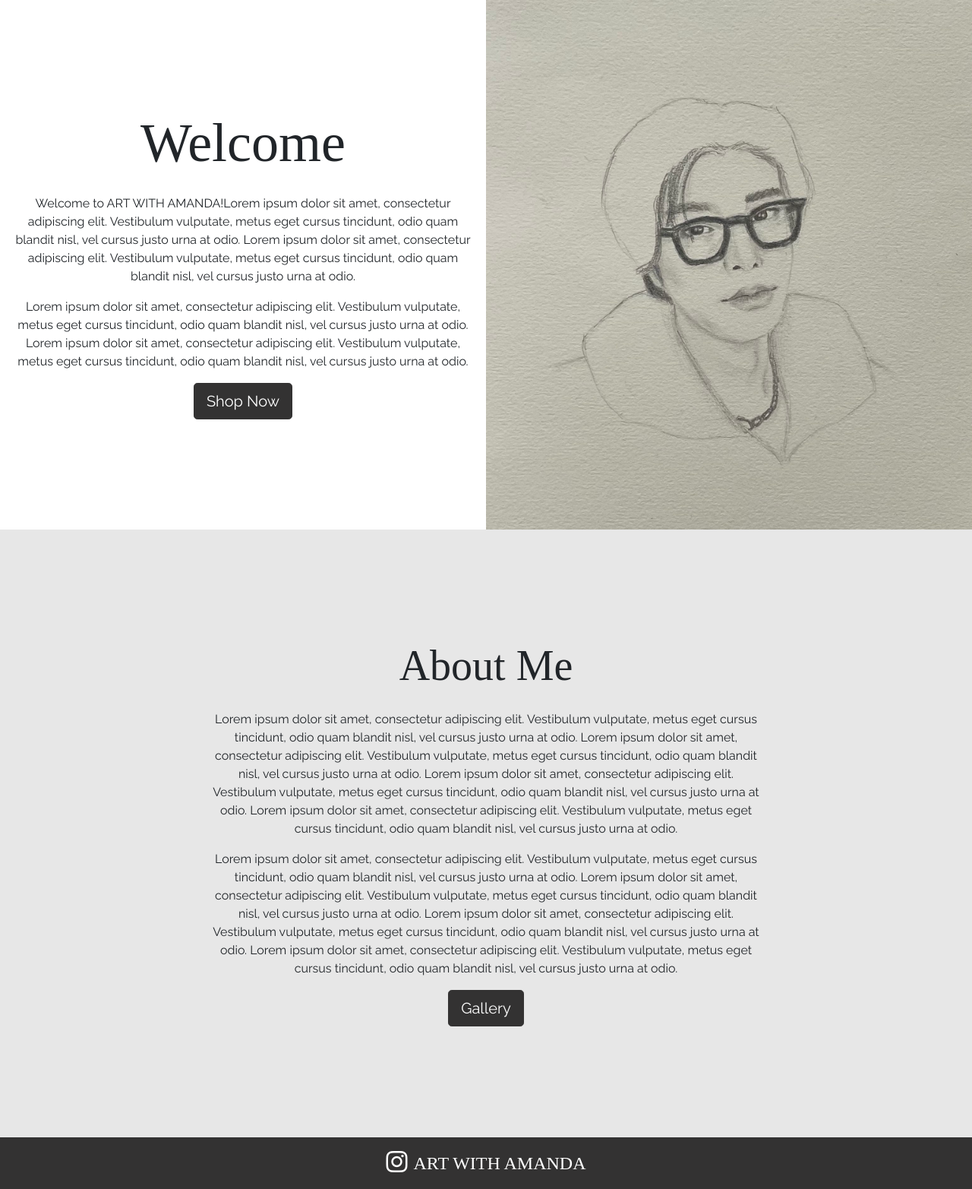
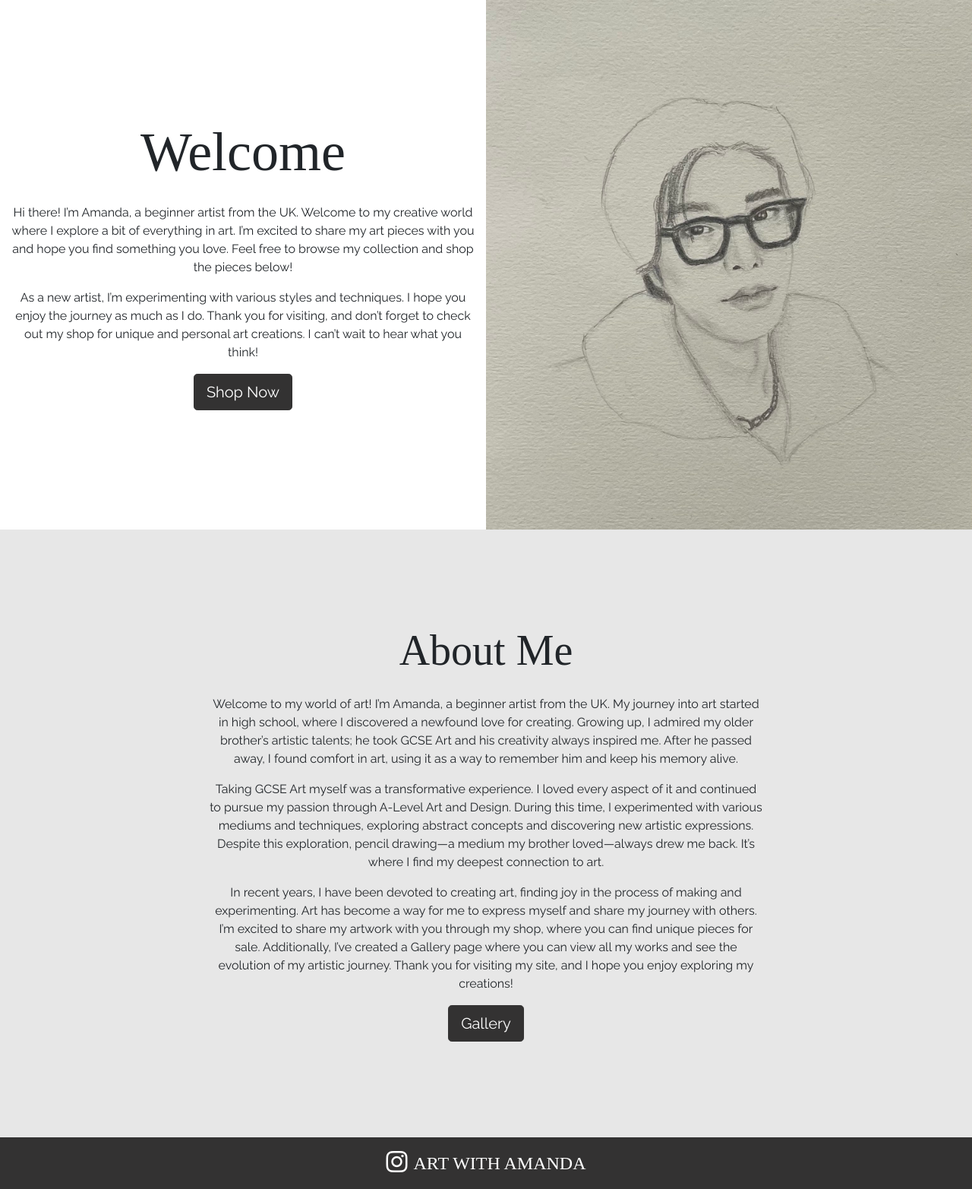
Before and after one commit to amandakoka/ARTWITHAMANDA, a Django app: page / in a window 1280 px wide. Shown: the part 62-1627 px from the top of the page at 76% size. Run offline with Django 3.2, Linux system fonts and the light colour scheme; some libraries are stand-ins or nearby versions; some web fonts are replaced.

Commit message:
Update welcome and about me section text.

```diff
--- a/home/templates/home/index.html
+++ b/home/templates/home/index.html
@@ -10,11 +10,14 @@
         <div class="col-md-6 d-flex align-items-center justify-content-center text-center">
             <div class="welcome-text">
                 <h1 class="display-3 mb-4">Welcome</h1>
-                <p class="fs-4">Welcome to ART WITH AMANDA!Lorem ipsum dolor sit amet, consectetur adipiscing elit. Vestibulum vulputate, metus eget cursus tincidunt, odio quam blandit nisl, vel cursus justo urna at odio.
-                    Lorem ipsum dolor sit amet, consectetur adipiscing elit. Vestibulum vulputate, metus eget cursus tincidunt, odio quam blandit nisl, vel cursus justo urna at odio.
+                <p class="fs-4">Hi there! I’m Amanda, a beginner artist from the UK. Welcome to my creative world where I explore a bit of everything in art.
+                    I’m excited to share my art pieces with you and hope you find something you love.
+                     Feel free to browse my collection and shop the pieces below!
                 </p>
-                <p class="fs-4">Lorem ipsum dolor sit amet, consectetur adipiscing elit. Vestibulum vulputate, metus eget cursus tincidunt, odio quam blandit nisl, vel cursus justo urna at odio.
-                    Lorem ipsum dolor sit amet, consectetur adipiscing elit. Vestibulum vulputate, metus eget cursus tincidunt, odio quam blandit nisl, vel cursus justo urna at odio.</p>
+                <p class="fs-4">As a new artist, I’m experimenting with various styles and techniques. I hope you enjoy the journey as much as I do.
+                    Thank you for visiting, and don’t forget to check out my shop for unique and personal art creations.
+                    I can’t wait to hear what you think!
+                </p>
                 <button type="button" class="btn btn-dark btn-lg">Shop Now</button>
             </div>
         </div>
@@ -29,15 +32,22 @@
             <div class="row justify-content-center text-center">
                 <div class="col-md-10 col-lg-8">
                     <h2 class="display-4 mb-4">About Me</h2>
-                    <p class="fs-4">Lorem ipsum dolor sit amet, consectetur adipiscing elit. Vestibulum vulputate, metus eget cursus tincidunt, odio quam blandit nisl, vel cursus justo urna at odio.
-                        Lorem ipsum dolor sit amet, consectetur adipiscing elit. Vestibulum vulputate, metus eget cursus tincidunt, odio quam blandit nisl, vel cursus justo urna at odio.
-                        Lorem ipsum dolor sit amet, consectetur adipiscing elit. Vestibulum vulputate, metus eget cursus tincidunt, odio quam blandit nisl, vel cursus justo urna at odio.
-                        Lorem ipsum dolor sit amet, consectetur adipiscing elit. Vestibulum vulputate, metus eget cursus tincidunt, odio quam blandit nisl, vel cursus justo urna at odio.
+                    <p class="fs-4">Welcome to my world of art! I’m Amanda, a beginner artist from the UK.
+                         My journey into art started in high school, where I discovered a newfound love for creating.
+                          Growing up, I admired my older brother’s artistic talents; he took GCSE Art and his creativity always inspired me.
+                          After he passed away, I found comfort in art, using it as a way to remember him and keep his memory alive.
                     </p>
-                    <p class="fs-4">Lorem ipsum dolor sit amet, consectetur adipiscing elit. Vestibulum vulputate, metus eget cursus tincidunt, odio quam blandit nisl, vel cursus justo urna at odio.
-                        Lorem ipsum dolor sit amet, consectetur adipiscing elit. Vestibulum vulputate, metus eget cursus tincidunt, odio quam blandit nisl, vel cursus justo urna at odio.
-                        Lorem ipsum dolor sit amet, consectetur adipiscing elit. Vestibulum vulputate, metus eget cursus tincidunt, odio quam blandit nisl, vel cursus justo urna at odio.
-                        Lorem ipsum dolor sit amet, consectetur adipiscing elit. Vestibulum vulputate, metus eget cursus tincidunt, odio quam blandit nisl, vel cursus justo urna at odio.
+                    <p class="fs-4">Taking GCSE Art myself was a transformative experience.
+                        I loved every aspect of it and continued to pursue my passion through A-Level Art and Design.
+                        During this time, I experimented with various mediums and techniques, exploring abstract concepts and discovering new artistic expressions.
+                         Despite this exploration, pencil drawing—a medium my brother loved—always drew me back.
+                         It’s where I find my deepest connection to art.
+                    </p>
+                    <p class="fs-4">In recent years, I have been devoted to creating art, finding joy in the process of making and experimenting.
+                         Art has become a way for me to express myself and share my journey with others.
+                         I’m excited to share my artwork with you through my shop, where you can find unique pieces for sale.
+                         Additionally, I’ve created a Gallery page where you can view all my works and see the evolution of my artistic journey.
+                          Thank you for visiting my site, and I hope you enjoy exploring my creations!
                     </p>
                     <button type="button" class="btn btn-dark btn-lg">Gallery</button>
                 </div>
```
